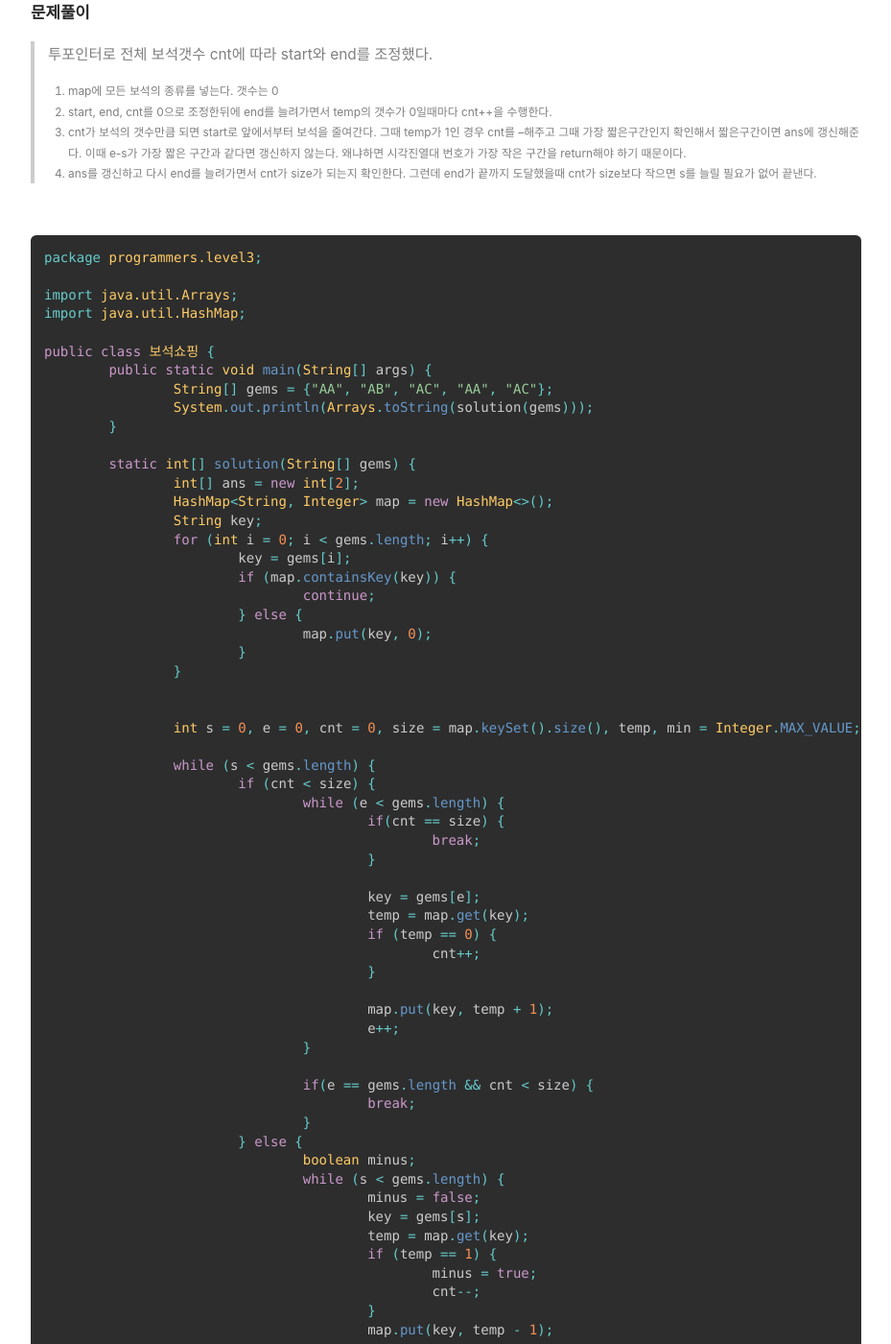
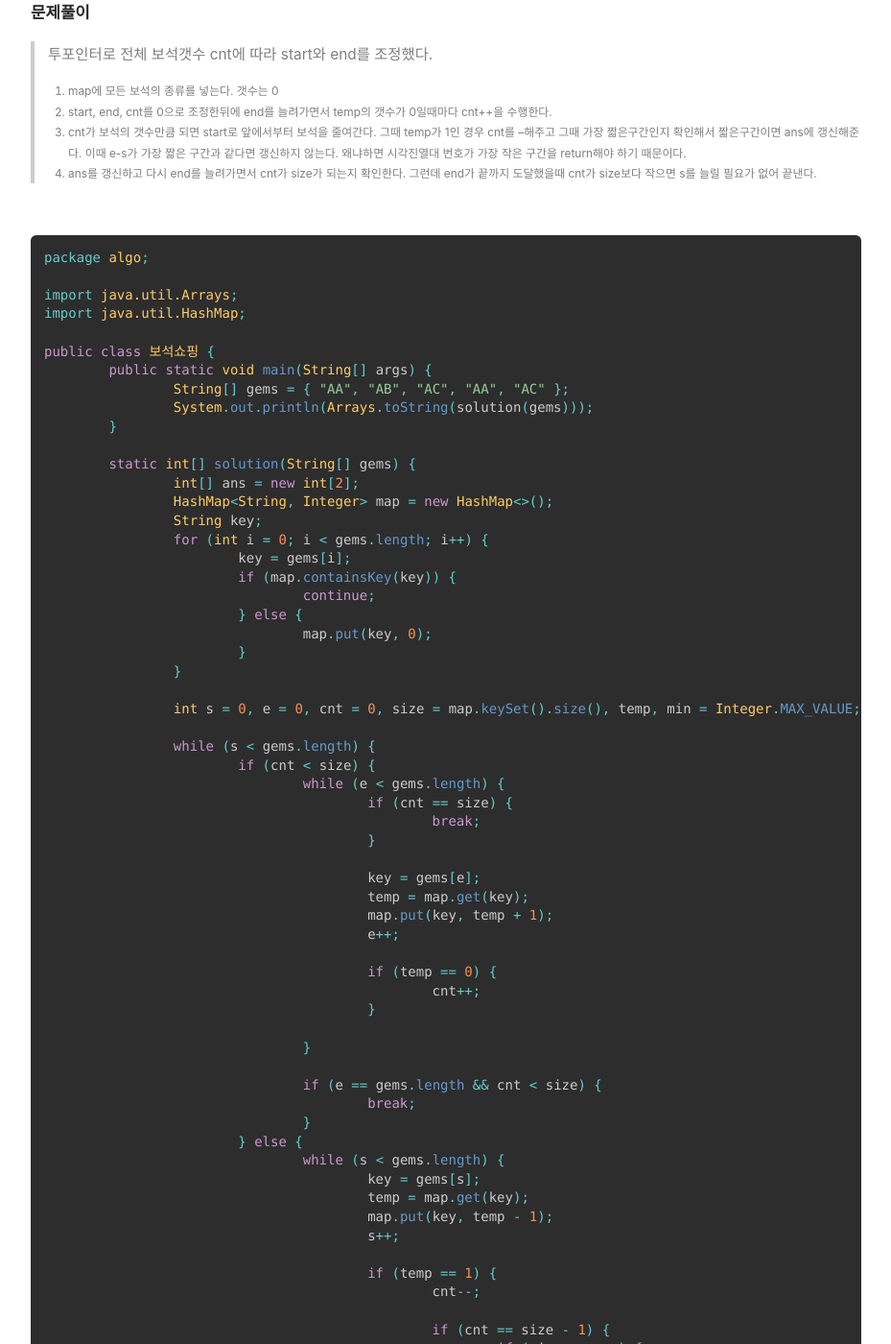
Before and after one commit to rlaguswhd19/rlaguswhd19.github.com, a Jekyll site: the page built from _posts/2021-01-21-[프로그래머스 - level3] 보석쇼핑.md, in a window 1280 px wide and 1400 px high, scrolled down 330 px. Shown: the whole window at 96% size, without its empty margins (65-994 px from the left). Built offline with Jekyll 4.4.1, drawn with Linux system fonts in a browser that asks for light colours; nearby versions of some CDN libraries.

Commit message:
update : level3_보석쇼핑 코드수정

````diff
--- a/_posts/2021-01-21-[프로그래머스 - level3] 보석쇼핑.md
+++ b/_posts/2021-01-21-[프로그래머스 - level3] 보석쇼핑.md
@@ -24,14 +24,14 @@ tags:
 <br/>
 
 ```java
-package programmers.level3;
+package algo;
 
 import java.util.Arrays;
 import java.util.HashMap;
 
 public class 보석쇼핑 {
 	public static void main(String[] args) {
-		String[] gems = {"AA", "AB", "AC", "AA", "AC"};
+		String[] gems = { "AA", "AB", "AC", "AA", "AC" };
 		System.out.println(Arrays.toString(solution(gems)));
 	}
 
@@ -48,50 +48,48 @@ public class 보석쇼핑 {
 			}
 		}
 
-
 		int s = 0, e = 0, cnt = 0, size = map.keySet().size(), temp, min = Integer.MAX_VALUE;
 
 		while (s < gems.length) {
 			if (cnt < size) {
 				while (e < gems.length) {
-					if(cnt == size) {
+					if (cnt == size) {
 						break;
 					}
 
 					key = gems[e];
 					temp = map.get(key);
+					map.put(key, temp + 1);
+					e++;
+
 					if (temp == 0) {
 						cnt++;
 					}
 
-					map.put(key, temp + 1);
-					e++;
 				}
 
-				if(e == gems.length && cnt < size) {
+				if (e == gems.length && cnt < size) {
 					break;
 				}
 			} else {
-				boolean minus;
 				while (s < gems.length) {
-					minus = false;
 					key = gems[s];
 					temp = map.get(key);
-					if (temp == 1) {
-						minus = true;
-						cnt--;
-					}
 					map.put(key, temp - 1);
 					s++;
 
-					if(minus && cnt == size - 1) {
-						if(min > e - s) {
-							ans[0] = s;
-							ans[1] = e;
-							min = e - s;
+					if (temp == 1) {
+						cnt--;
+
+						if (cnt == size - 1) {
+							if (min > e - s) {
+								ans[0] = s;
+								ans[1] = e;
+								min = e - s;
+							}
+
+							break;
 						}
-
-						break;
 					}
 				}
 			}
@@ -100,5 +98,4 @@ public class 보석쇼핑 {
 		return ans;
 	}
 }
-
 ```
````
